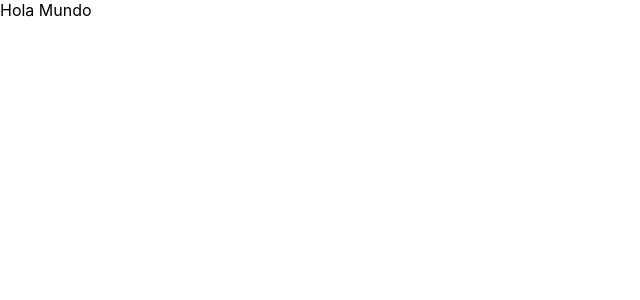
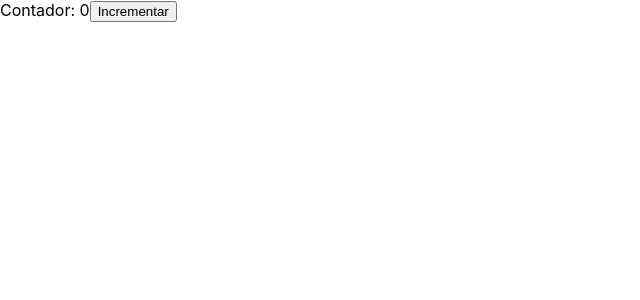
Before and after one commit to TonySauceda/react-componentes-funcionales, a React (Create React App) app: page / in a window 1280 px wide. Shown: the top 300 px of the page, without its empty margins (0-640 px from the left). Built offline with nearby package versions, Linux system fonts and the light colour scheme.

Commit message:
Intro hooks

```diff
--- a/src/App.js
+++ b/src/App.js
@@ -1,4 +1,40 @@
+import { Component, useState } from 'react'
+
+// Reglas de los hooks
+// No utilizarlos en loops
+// Siempre utilizarlos en el nivel mas alto del componente
+// Solo se llaman en 2 partes:
+//  1. En componentes de react
+//  2. Custom hooks
+// Cuando creemos un custom hook su nombre debe empezar con 'use'
+
+// Componente basado en clase
+// class App extends Component {
+// 	state = {
+// 		contador: 0,
+// 	}
+// 	render() {
+// 		return (
+// 			<div>
+// 				Contador: {this.state.contador}
+// 				<button onClick={() => this.incrementar(this.state.contador + 1)}>Incrementar</button>
+// 			</div>
+// 		)
+// 	}
+
+// 	incrementar = () => {
+// 		this.setState({ contador: this.state.contador + 1 })
+// 	}
+// }
+
+// Componente funcional
 const App = () => {
-	return 'Hola Mundo'
+	const [contador, setContador] = useState(0)
+	return (
+		<div>
+			Contador: {contador}
+			<button onClick={() => setContador(contador + 1)}>Incrementar</button>
+		</div>
+	)
 }
 export default App
```
